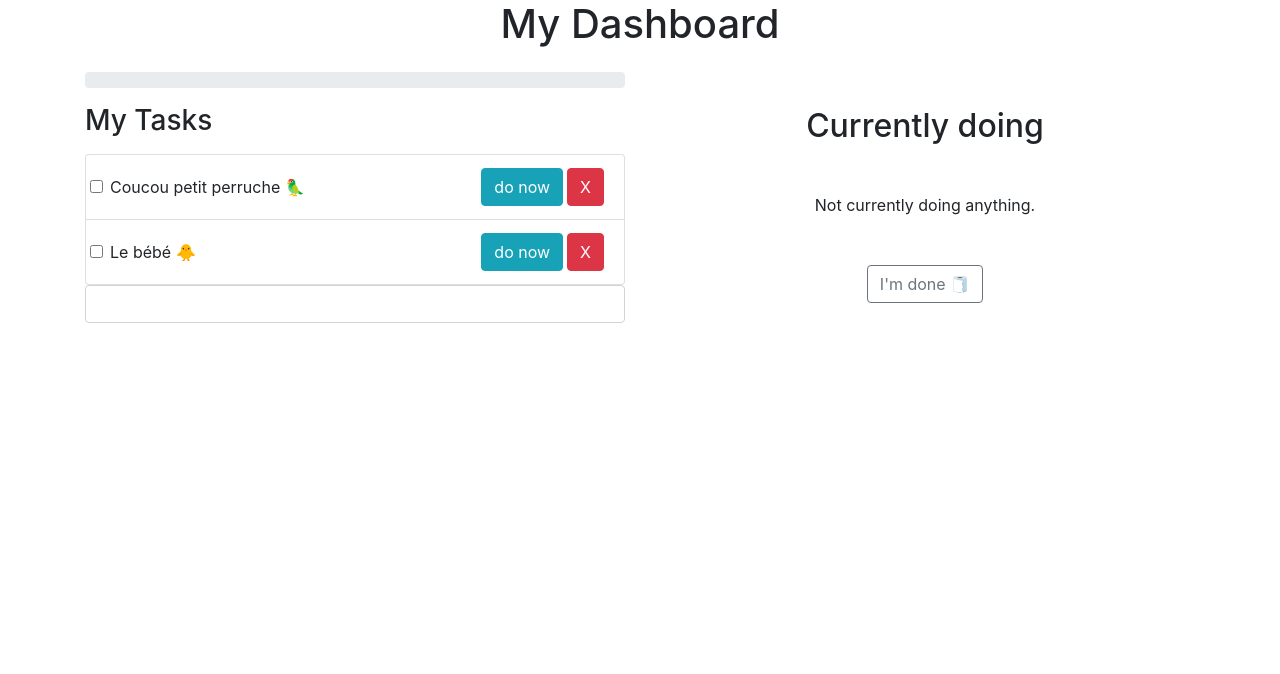
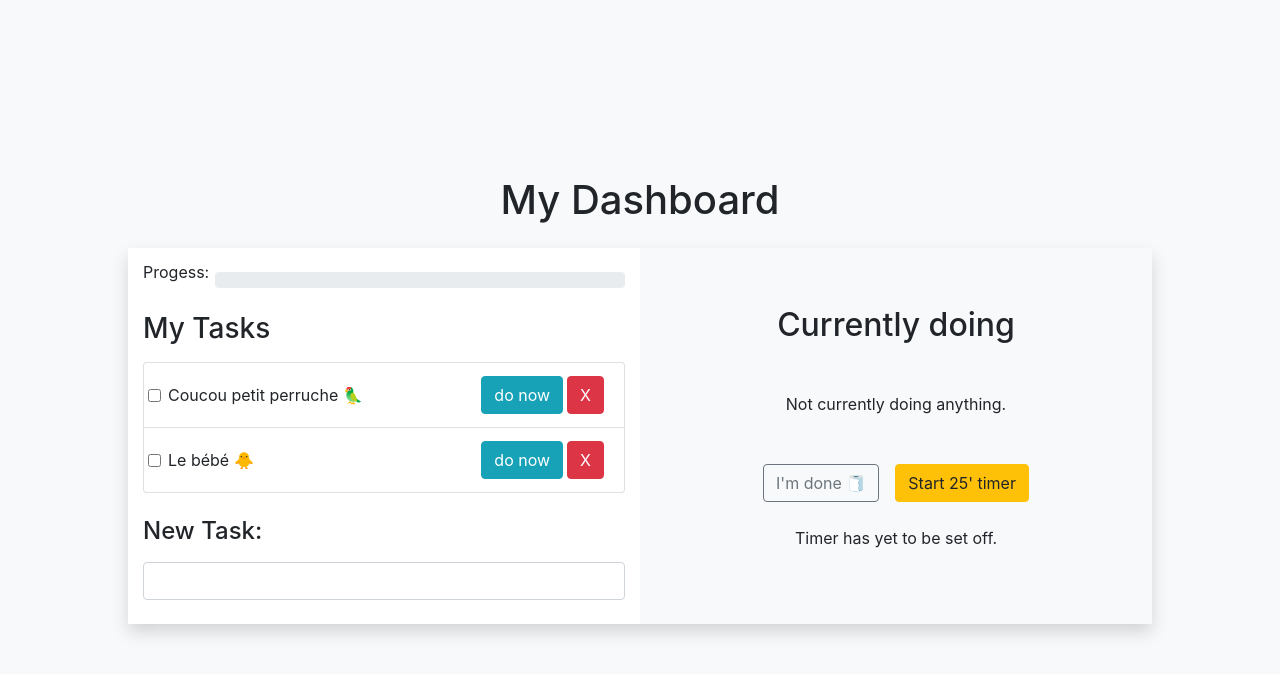
Before and after one commit to AraHugoAra/pomodoro-matrice, a React (Create React App) app: page / in a window 1280 px wide. Shown: the top 674 px of the page. Built offline with nearby package versions, Linux system fonts and the light colour scheme.

Commit message:
all steps but dark mode

```diff
--- a/public/index.html
+++ b/public/index.html
@@ -7,8 +7,7 @@
     <link rel="stylesheet" href="https://cdn.jsdelivr.net/npm/bootstrap@4.1.3/dist/css/bootstrap.min.css" integrity="sha384-MCw98/SFnGE8fJT3GXwEOngsV7Zt27NXFoaoApmYm81iuXoPkFOJwJ8ERdknLPMO" crossorigin="anonymous">
     <title>Pomodoro To Do</title>
 </head>
-<body>
-    <h1 class="text-center">My Dashboard</h1>
-    <div class="container" id="root"></div>
+<body id="root">
+    <!-- <div id="root"></div> -->
 </body>
 </html>
--- a/src/App.jsx
+++ b/src/App.jsx
@@ -12,9 +12,12 @@ export default function App() {
     useEffect(() => localStorage.setItem('tasks', JSON.stringify(tasks)), [tasks])
 
     return(
-        <div className="row mt-4">
-            <MyTasks tasks={tasks} setTasks={setTasks} />
-            <Currently tasks={tasks} setTasks={setTasks} />
+        <div style={{"height":"100vh"}} className="d-flex flex-column justify-content-center align-items-center bg-light">
+            <h1 class="text-center mb-4">My Dashboard</h1>
+            <div style={{"width":"80%"}} className="row shadow">
+                <MyTasks tasks={tasks} setTasks={setTasks} />
+                <Currently tasks={tasks} setTasks={setTasks} />
+            </div>
         </div>
     )
 }
--- a/src/Currently.jsx
+++ b/src/Currently.jsx
@@ -1,6 +1,10 @@
-import React from "react";
+import React, { useState } from "react"
+import Timer from "./Timer"
 
 export default function Currently({ tasks, setTasks }) {
+  const [countdown, setCountdown] = useState(false)
+  const [seconds, setSeconds] = useState(0)
+  const [minutes, setMinutes] = useState(25)
 
   let focused = ""
   tasks.map(t => (t.focus & !t.finished) && (focused = t.content))
@@ -10,22 +14,38 @@ export default function Currently({ tasks, setTasks }) {
     const focusedTask = tasks.filter(task => task.focus)[0]
     const taskIndex = tasks.indexOf(focusedTask)
     const toUpdate = [...tasks]
+    if(taskIndex !== -1) {
       toUpdate.splice(taskIndex, 1, {...focusedTask, focus: false, finished: true})
       setTasks(toUpdate)
     }
+    if(countdown) setCountdown(false)
+  }
 
   return (
-    <div className="col d-flex flex-column justify-content-center align-items-center">
+    <div className="bg-transparent col d-flex flex-column justify-content-center align-items-center">
         <h2 className="mb-5">Currently doing</h2>
         <p className="mb-5">
           {focused ? `${focused}` : "Not currently doing anything."}
         </p>
+        <div className="mb-4">
           <button
-          className="btn btn-outline-secondary"
+            className="btn btn-outline-secondary mx-2"
             onClick={(e) => handleDone(e)}
           >
             I'm done <span role='img' aria-label="I'm done emoji">🧻</span>
           </button>
+          <button
+            onClick={() => setCountdown(cd => !cd)}
+            className="btn btn-warning mx-2"
+          >
+            Start 25' timer
+          </button>
+        </div>
+        <Timer
+          countdown={countdown}
+          minutes={minutes} setMinutes={setMinutes}
+          seconds={seconds} setSeconds={setSeconds}
+        />
     </div>
   )
 }
--- a/src/MyTasks.jsx
+++ b/src/MyTasks.jsx
@@ -6,12 +6,12 @@ export default function MyTasks({ tasks, setTasks }) {
 
     function handleSubmit(e) {
         e.preventDefault()
-        setTasks([...tasks, {content: e.target.task.value, finished: false, focus: false}])
+        e.target.task.value && setTasks([...tasks, {content: e.target.task.value, finished: false, focus: false}])
         e.target.reset()
     }
 
   return (
-    <div className="col" >
+    <div className="col bg-white" >
         <TasksList tasks={tasks} setTasks={setTasks} />
         <NewTask handleSubmit={handleSubmit} />
     </div>
--- a/src/NewTask.jsx
+++ b/src/NewTask.jsx
@@ -2,8 +2,9 @@ import React from "react";
 
 export default function NewTask({ handleSubmit }) {
   return (
-      <form onSubmit={handleSubmit} className="form-group">
-        <input name="task" className="form-control" type="text"/>
+      <form onSubmit={handleSubmit} className="form-group my-4">
+        <label htmlFor="task"><h4>New Task:</h4></label>
+        <input name="task" id="task" className="form-control" type="text"/>
       </form>
   );
 }
--- a/src/ProgressBar.jsx
+++ b/src/ProgressBar.jsx
@@ -10,7 +10,9 @@ export default function ProgressBar({tasks}) {
     }, [tasks])
 
     return(
-        <div className="progress mb-3">
+        <div className="d-flex align-items-center justify-content-between">
+            <p>Progess:</p>
+            <div className="progress my-4" style={{"width":"85%"}}>
                 <div
                     className="progress-bar"
                     role="progressbar"
@@ -19,5 +21,6 @@ export default function ProgressBar({tasks}) {
                     aria-valuemin="0"
                     aria-valuemax="100"></div>
             </div>
+        </div>
     )
 }
--- a/src/TasksList.jsx
+++ b/src/TasksList.jsx
@@ -23,6 +23,7 @@ export default function TasksList({ tasks, setTasks }) {
 
     return(
         <>
+            {/* <p>Progess:</p> */}
             <ProgressBar tasks={tasks} />
             <h3 className="mb-3">My Tasks</h3>
             <ul className="list-group">
@@ -34,7 +35,7 @@ export default function TasksList({ tasks, setTasks }) {
                     <input
                         className="form-check-input mb-1"
                         type="checkbox"
-                        checked={task.finished}
+                        checked={task.finished && !task.focused}
                         id={index}
                         onChange={() => handleCheck(task, index)}
                     />
--- /dev/null
+++ b/src/Timer.jsx
@@ -0,0 +1,40 @@
+import React, { useEffect } from "react"
+
+export default function Timer({countdown, minutes, seconds, setMinutes, setSeconds}) {
+
+    const updateTime = () => {
+        if(!seconds && !minutes) {
+            return false
+        } else if(seconds > 0) {
+            setSeconds(s => s-1)
+        } else {
+            setSeconds(59)
+            setMinutes(m => m-1)
+        }
+    }
+
+    useEffect(() => {
+        if(countdown){
+            const interval = setInterval(() => {updateTime()}, 1000)
+            return () => clearInterval(interval)
+        } else {
+            setSeconds(0)
+            setMinutes(25)
+        }
+    }, [seconds, minutes, countdown])
+
+    return(
+        countdown ? (
+            <p className="display-4" >
+                {(!seconds & !minutes) ? "Time's up!" : (
+                    (minutes > 9 ? `${minutes}:` : `0${minutes}:`)+
+                    (seconds > 9 ? `${seconds}` : `0${seconds}`)
+                )}
+            </p>
+        ) : (
+            <p className="font-style-italic" >
+                Timer has yet to be set off.
+            </p>
+        )
+    )
+}
```
Lines whose indentation alone changed are shown as unchanged.
